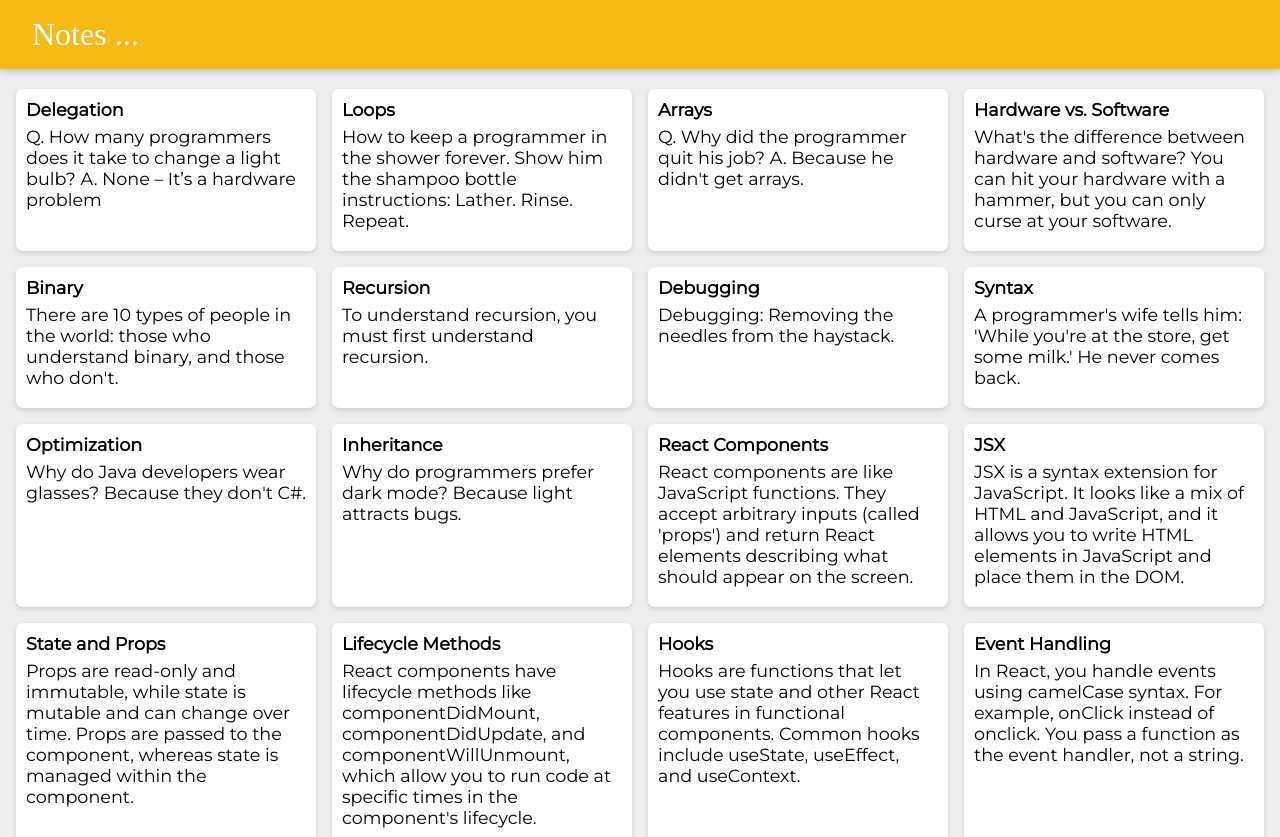
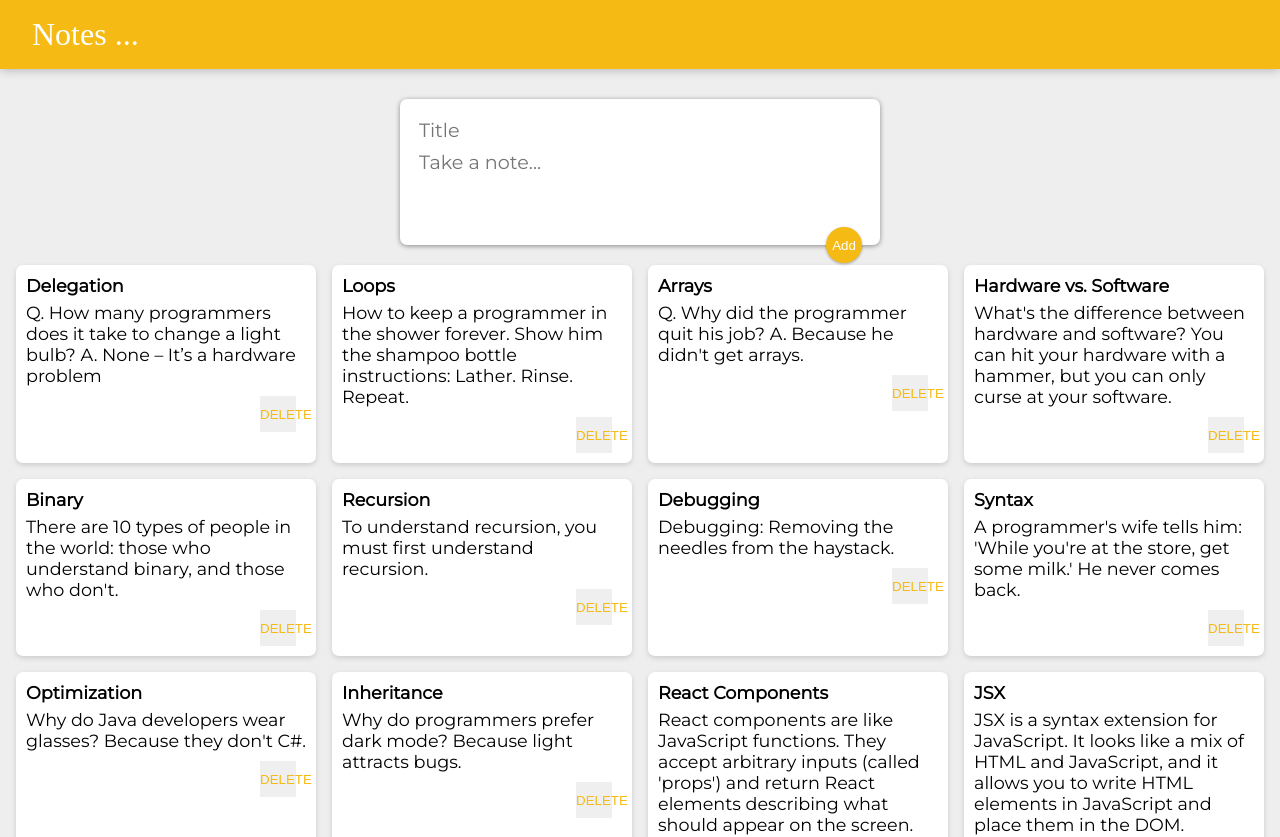
Before and after one commit to Yash-Pandey07/React-Todo-app, a React (Vite) app: page / in a window 1280 px wide. Shown: the top 837 px of the page. Built offline with nearby package versions, Linux system fonts and the light colour scheme; a web font is replaced by a local one.

Commit message:
adding add new note

```diff
--- a/public/styles.css
+++ b/public/styles.css
@@ -58,3 +58,47 @@
   white-space: pre-wrap;
   word-wrap: break-word;
 }
+.note button {
+  position: relative;
+  float: right;
+  margin-right: 10px;
+  color: #f5ba13;
+  border: none;
+  width: 36px;
+  height: 36px;
+  cursor: pointer;
+  outline: none;
+}
+form {
+  position: relative;
+  width: 480px;
+  margin: 30px auto 20px auto;
+  background: #fff;
+  padding: 15px;
+  border-radius: 7px;
+  box-shadow: 0 1px 5px rgb(138, 137, 137);
+}
+form input,
+form textarea {
+  width: 100%;
+  border: none;
+  padding: 4px;
+  outline: none;
+  font-size: 1.2em;
+  font-family: inherit;
+  resize: none;
+}
+form button {
+  position: absolute;
+  right: 18px;
+  bottom: -18px;
+  background: #f5ba13;
+  color: #fff;
+  border: none;
+  border-radius: 50%;
+  width: 36px;
+  height: 36px;
+  box-shadow: 0 1px 3px rgba(0, 0, 0, 0.3);
+  cursor: pointer;
+  outline: none;
+}
--- a/src/components/App.jsx
+++ b/src/components/App.jsx
@@ -3,12 +3,14 @@
 import Footer from "./Footer";
 import Note from "./Note";
 import notes from "./notes";
+import CreateArea from "./CreateArea";
 
 
 function App() {
 
     return <>
         <Header />
+        <CreateArea />
         <div className="notes-container">
             {notes.map((noteItems) => (
                 <Note
--- /dev/null
+++ b/src/components/CreateArea.jsx
@@ -0,0 +1,35 @@
+import React, { useState } from "react";
+
+function CreateArea() {
+    const [note, setNote] = useState({
+        title : "",
+        content : ""
+    });
+
+function handleChange(event){
+
+        const {name , value} = event.target;
+        setNote(prevNote => {
+            return {
+                ...prevNote,
+                [name] : value
+            };
+        });
+}
+function submitNote (event){
+
+    event.preventDefault();
+
+}
+  return (
+    <div>
+      <form>
+        <input name="title" onChange={handleChange} value= {note.title} placeholder="Title" />
+        <textarea name="content" onChange={handleChange} value= {note.content} placeholder="Take a note..." rows="3" />
+        <button onClick={submitNote}>Add</button>
+      </form>
+    </div>
+  );
+}
+
+export default CreateArea;
--- a/src/components/Note.jsx
+++ b/src/components/Note.jsx
@@ -8,6 +8,7 @@
     <p>
         {props.content}
     </p>
+    <button>DELETE</button>
     </div>)
 }
 
```
